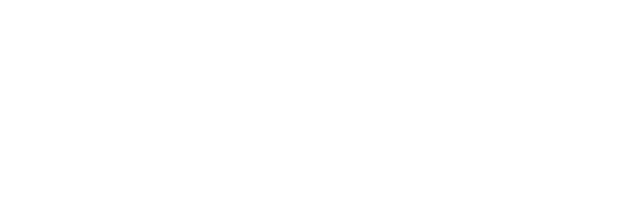
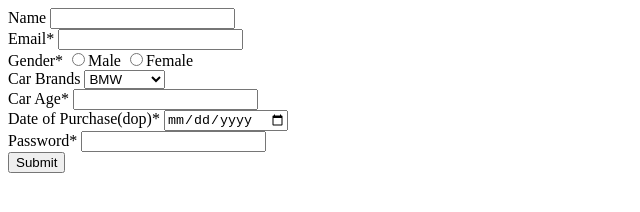
Before and after one commit to acciojob/car-insurance-form-Deepti536, a website: page main.html in a window 1280 px wide. Shown: the whole page, without its empty margins (0-640 px from the left). Drawn offline with Linux system fonts and the light colour scheme.

Commit message:
created a submission

```diff
--- a/main.html
+++ b/main.html
@@ -11,6 +11,40 @@
     <script type="text/javascript" src="./script.js">
 </script>
 
+<form method="post" target="_blank">
+        <div><label for="name">Name</label>
+        <input type="text" required id="name"></div>
+        <div><label for="email">Email*</label>
+        <input type="email" id="email" required></div>
+        <div>
+            <label for="gender">Gender*</label>
+            <input type="radio" id="gender" name="gender" required>Male
+            <input type="radio" id="gender" name="gender" required>Female
+        </div>
+        <div>
+            <label for="cars">Car Brands</label>
+            <select id="cars">
+                <option value="bmw">BMW</option>
+                <option value="audi">Audi</option>
+                <option value="mercedez">Mercedez</option>
+            </select>
+        </div>
+        <div>
+            <label for="carage">Car Age*</label>
+            <input type="number" id="carage" required min="0">
+        </div>
+        <div>
+            <label for="dop">Date of Purchase(dop)*</label>
+            <input type="date" required id="dop">
+        </div>
+        <div>
+            <label for="password">Password*</label>
+            <input type="password" required id="password">
+        </div>
+        <div>
+            <button type="submit" value="Submit">Submit
+        </div>
+</form>
 </body>
 
 </html>
```
